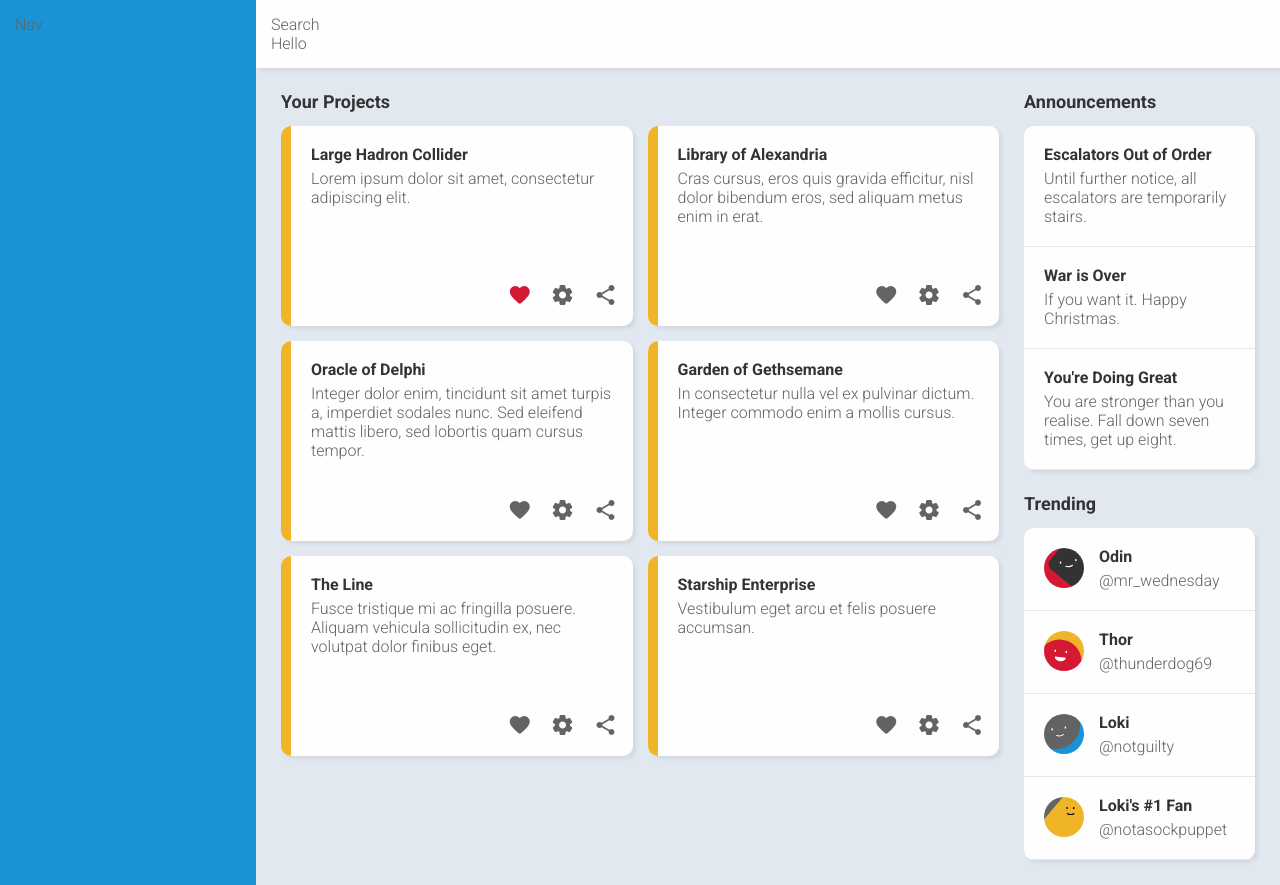
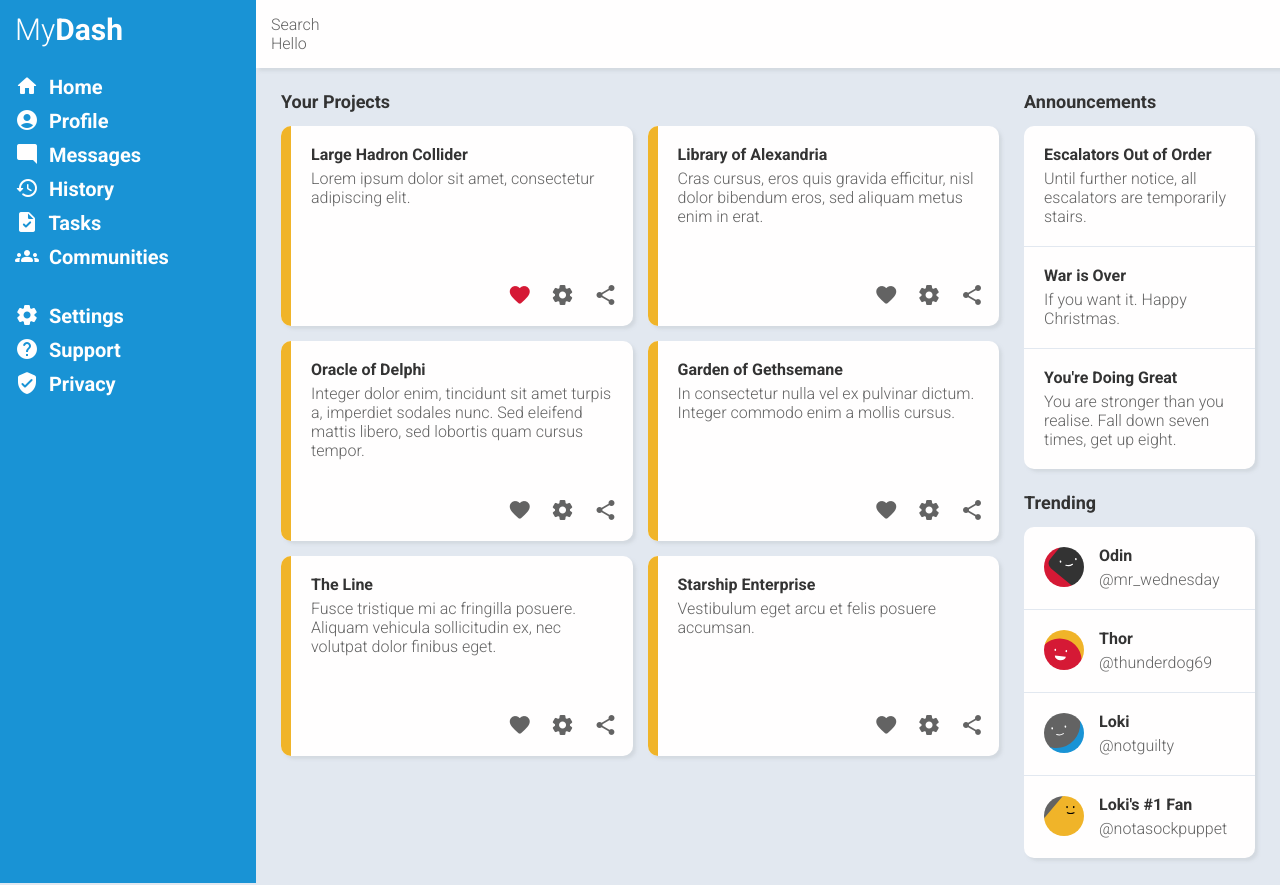
Before and after one commit to s-hens/admin-dash, a plain HTML site: page index.html in a window 1280 px wide. Drawn offline with Linux system fonts and the light colour scheme.

Commit message:
Fill/style nav section

```diff
--- a/index.html
+++ b/index.html
@@ -15,7 +15,22 @@
     <link href="https://fonts.googleapis.com/css2?family=Roboto:wght@300;700&display=swap" rel="stylesheet">
 </head>
 <body>
-    <div class="nav">Nav</div>
+    <div class="nav">
+        <span class="title1">My</span><span class="title2">Dash</span>
+        <ul>
+            <li><span class="material-icons-round">home</span> Home</li>
+            <li><span class="material-icons-round">account_circle</span> Profile</li>
+            <li><span class="material-icons-round">mode_comment</span> Messages</li>
+            <li><span class="material-icons-round">history</span> History</li>
+            <li><span class="material-icons-round">task</span> Tasks</li>
+            <li><span class="material-icons-round">groups</span> Communities</li>
+        </ul>
+        <ul>
+            <li><span class="material-icons-round">settings</span> Settings</li>
+            <li><span class="material-icons-round">help</span> Support</li>
+            <li><span class="material-icons-round">verified_user</span> Privacy</li>
+        </ul>
+    </div>
 
     <div class="upper">
         <div class="search">Search</div>
--- a/style.css
+++ b/style.css
@@ -19,9 +19,16 @@ body {
     color: #636363;
 }
 
-p {
-    margin: 0;
+ul {
+    list-style-type: none;
+    margin: 25px 0 0;
     padding: 0;
+    font-size: 20px;
+    line-height: 34px;
+}
+
+li:hover {
+    cursor: pointer;
 }
 
 h1 {
@@ -43,12 +50,42 @@ h2 {
     padding: 0;
 }
 
+h2:hover {
+    color: #1993D5;
+    text-decoration: underline;
+    cursor: pointer;
+}
+
 /* Navigation */
 
 .nav {
     padding: 15px;
     background-color: #1993D5;
     grid-area: 1 / 1 / 4 / 2;
+    color: #FFFEFE;
+    font-weight: 700;
+}
+
+.title1 {
+    font-size: 30px;
+    line-height: 30px;
+    font-weight: 300;
+}
+
+.title2 {
+    font-size: 30px;
+    line-height: 30px;
+}
+
+.nav .material-icons-round {
+    font-size: 24px;
+    line-height: 24px;
+    transform: translateY(4px);
+    margin-right: 5px;
+}
+
+li:hover .material-icons-round {
+    color: #F1C40F;
 }
 
 /* Top bar */
@@ -84,14 +121,30 @@ h2 {
     background-color: #FFFEFE;
     box-shadow: 3px 3px 3px rgba(198, 203, 210, 0.5);
     border-radius: 10px;
+    overflow: hidden;
     display: grid;
     grid-template-rows: auto auto auto;
     grid-auto-rows: auto;
+    align-self: start;
+}
+
+.announcement-container :last-child, .trend-container :last-child {
+    border: 0;
 }
 
 .announcement, .trend {
     padding: 20px;
     border-bottom: 1px solid #E2E8F0;
+}
+
+.announcement:hover, .trend:hover {
+    background-color: #F8F9FB;
+    cursor: pointer;
+}
+
+.announcement:hover h2, .trend:hover h2 {
+    color: #1993D5;
+    text-decoration: underline;
 }
 
 .trend {
```
